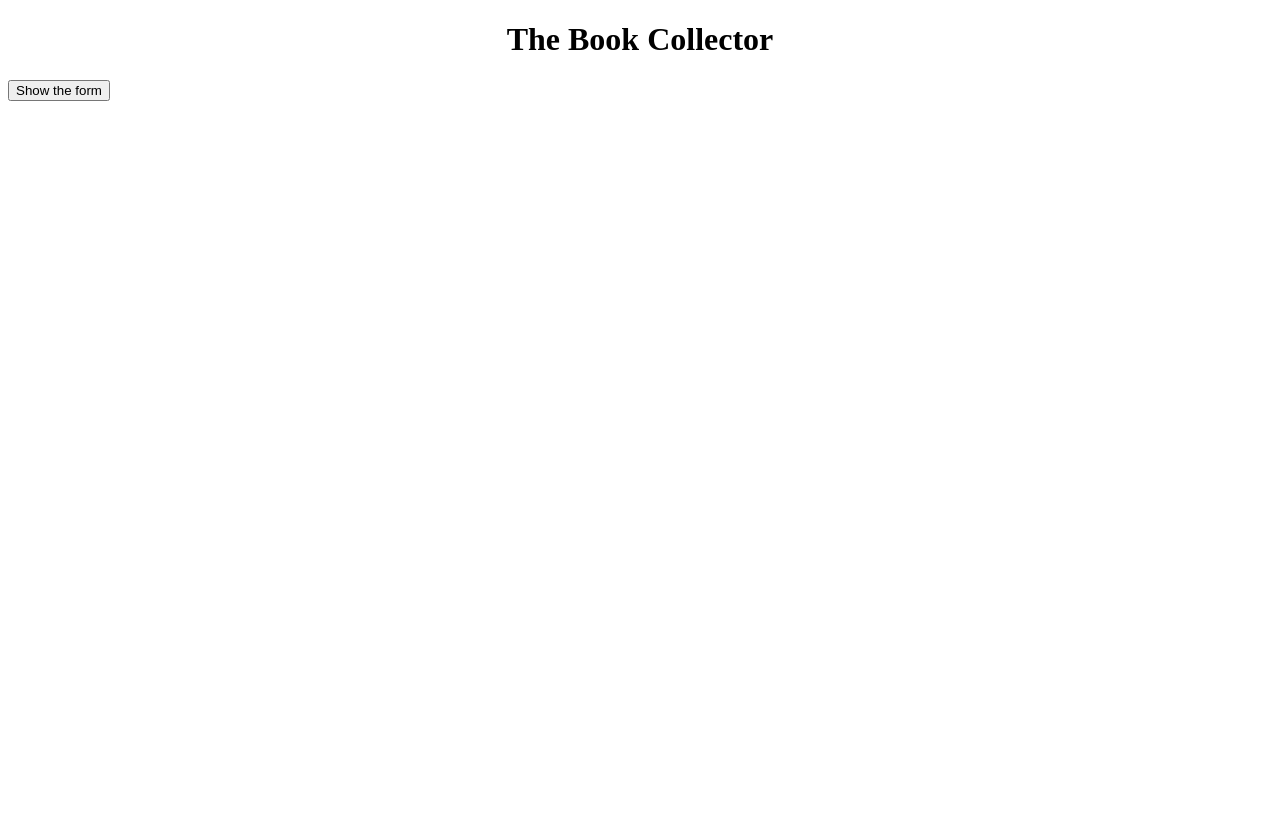
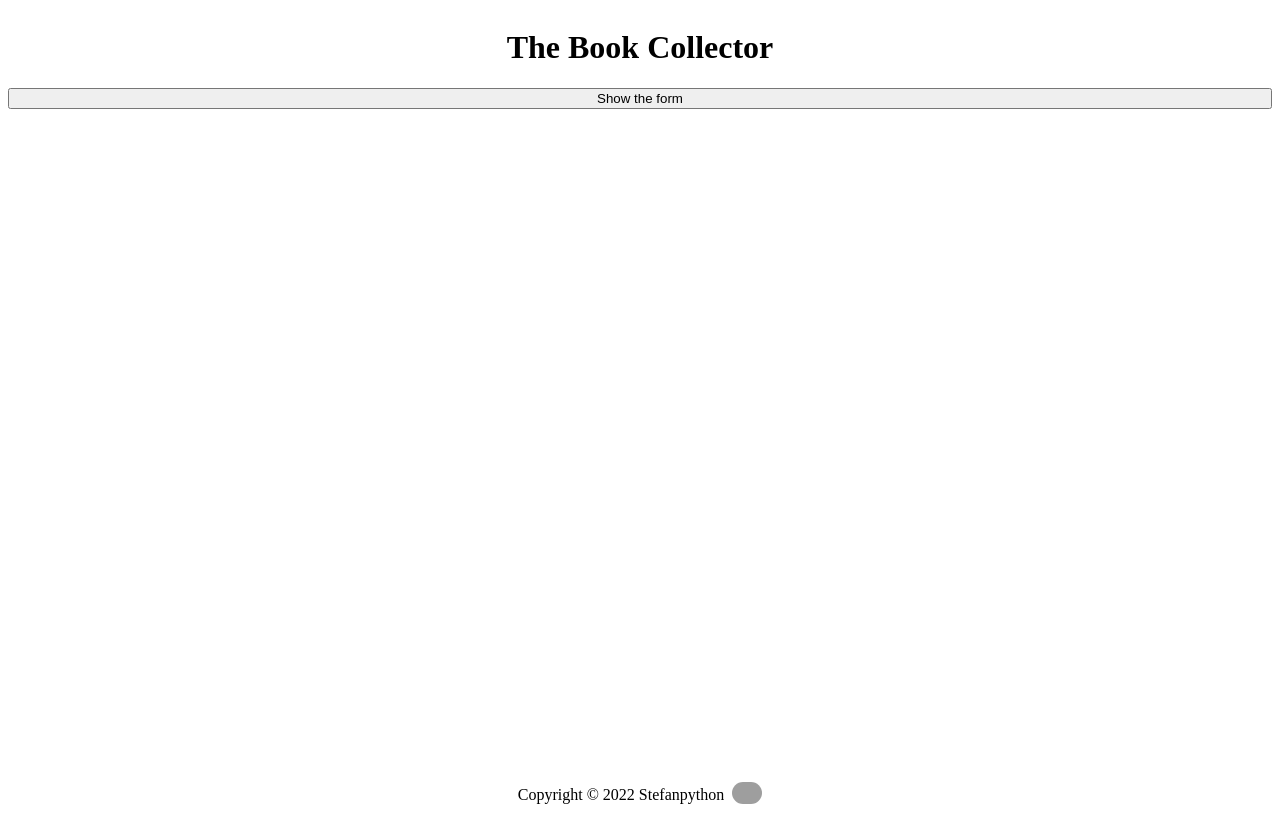
Before and after one commit to stefanpython/Library-Project, a plain HTML site: page index.html in a window 1280 px wide. Drawn offline with Linux system fonts and the light colour scheme; grey boxes are pictures that could not be loaded.

Commit message:
Add and style footer

```diff
--- a/index.html
+++ b/index.html
@@ -15,7 +15,7 @@
             <h1 class="content">The Book Collector</h1>
         </center>
 
-        <button onclick="showForm()">Show the form</button>
+        <button id="showFormBtn" onclick="showForm()">Show the form</button>
 
         <center>
         <div class="form-container box">
@@ -46,6 +46,8 @@
 
         <div class="card"></div>
 
+        <footer>Copyright © 2022 Stefanpython &nbsp;<a href="https://github.com/stefanpython"><img class="git" style="border-radius: 30px;" width="30px" src="https://c.tenor.com/A15H8E1VUh8AAAAM/github-cat.gif"></a></footer>
+
         <script src="book.js" async defer></script>
     </body>
 </html>
--- a/styles.css
+++ b/styles.css
@@ -49,3 +49,16 @@ label {
     width: 20px;
     margin-left: 180px;
 }
+
+footer {
+    margin-top: auto;
+    display: flex;
+    justify-content: center;
+    align-items: center;
+}
+
+body{
+    min-height: 100vh;
+    display: flex;
+    flex-direction: column;
+}
```
